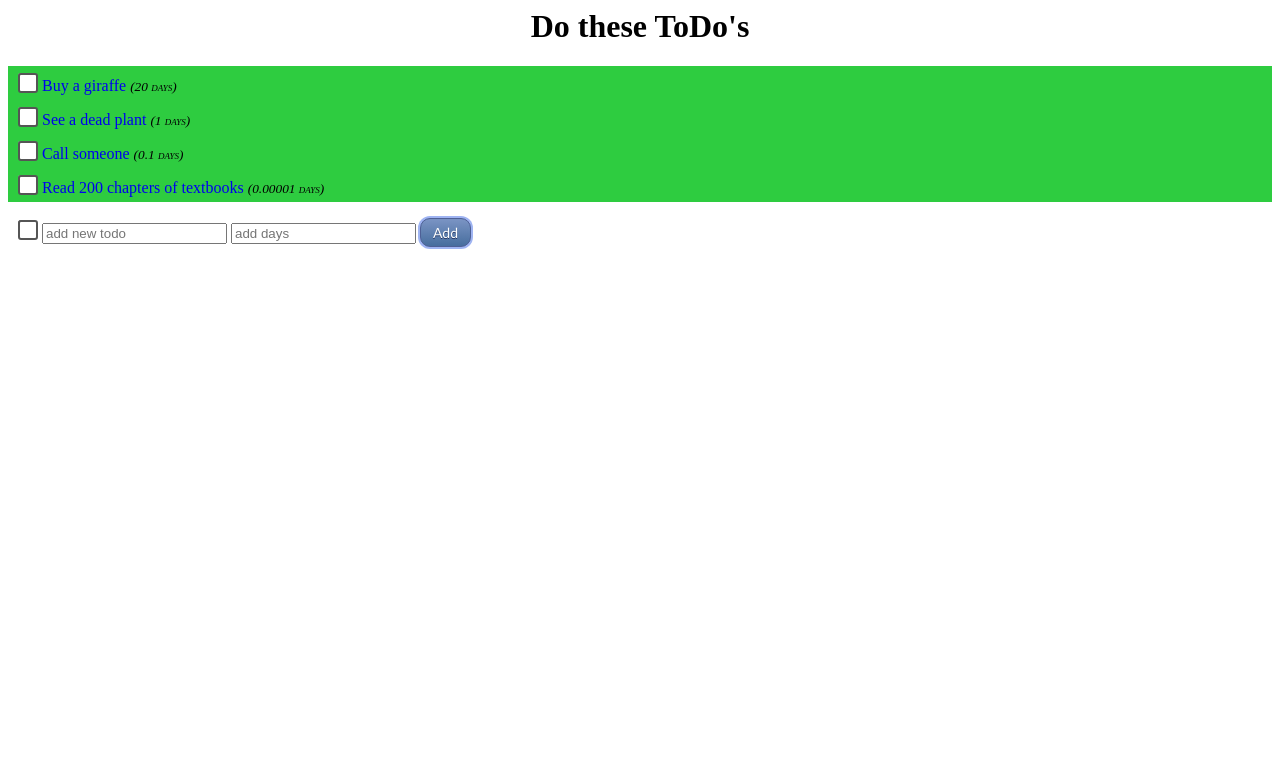
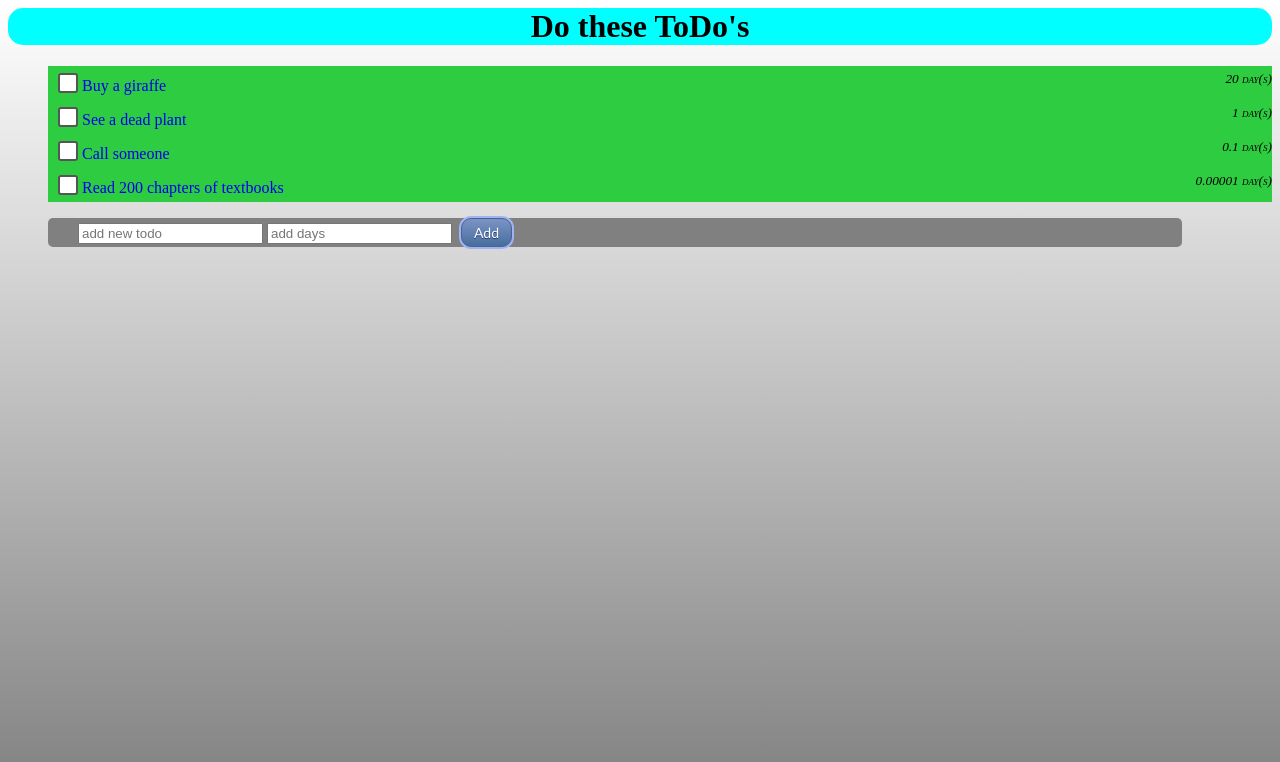
Before and after one commit to LightSlashM/ToDo_App_Front_End, a plain HTML site: page index.html in a window 1280 px wide. Drawn offline with nearby package versions, Linux system fonts and the light colour scheme.

Commit message:
made 'add todo' function and incorporated javascript as well as large improvements in css

```diff
--- a/index.css
+++ b/index.css
@@ -7,6 +7,7 @@ font-family: important;
         font-size: smaller;
         font-variant: small-caps;
         align-content: flex-end;
+        float: right;
 }
 .check {
     width: 10px;
@@ -18,7 +19,7 @@ font-family: important;
     position: relative;
 
 }
-.add-todo-btn {
+#add-todo-btn {
 	-moz-box-shadow: 0px 0px 0px 2px #9fb4f2;
 	-webkit-box-shadow: 0px 0px 0px 2px #9fb4f2;
 	box-shadow: 0px 0px 0px 2px #9fb4f2;
@@ -42,8 +43,9 @@ font-family: important;
 	padding:5px 12px;
 	text-decoration:none;
 	text-shadow:0px 1px 0px #283966;
+	margin-left: 5px;
 }
-.add-todo-btn:hover {
+#add-todo-btn:hover {
 	background:-webkit-gradient(linear, left top, left bottom, color-stop(0.05, #476e9e), color-stop(1, #7892c2));
 	background:-moz-linear-gradient(top, #476e9e 5%, #7892c2 100%);
 	background:-webkit-linear-gradient(top, #476e9e 5%, #7892c2 100%);
@@ -53,7 +55,7 @@ font-family: important;
 
 	background-color:#476e9e;
 }
-.add-todo-btn:active {
+#add-todo-btn:active {
 	position:relative;
 	top:1px;
 }
@@ -98,9 +100,19 @@ li{
     padding-bottom: 5px;
 }
 h1{
-    text-align: center
+    text-align: center;
+    background-color: cyan;
+    border-radius: 15px;
+
 
 }
-.completed-todo{
-    text-decoration: line-through;
+body {
+    background: linear-gradient(white,grey)
 }
+p{
+    padding-left: 30px;
+    background-color: grey;
+    margin-left: 40px;
+    border-radius: 5px;
+    margin-right: 90px
+}
--- a/index.html
+++ b/index.html
@@ -2,48 +2,47 @@
     <head>
         <title>Todo App</title>
         <link rel="stylesheet" href="index.css">
+        <script src="https://ajax.googleapis.com/ajax/libs/jquery/3.2.1/jquery.min.js"></script>
+        <script type="text/javascript" src="index.js"> </script>
+
     </head>
     <body>
+
         <h1 id="head">Do these ToDo's</h1>
-        <u1 style="list-style: none">
+        <ul style="list-style: none">
             <li id="e">
                 <input type="checkbox" class="check" id="1"><a href="show.html" style="text-decoration:none">
                     Buy a giraffe
                                 </a>
-                            <span class="day-est">(20 days)</span>
+                            <span class="day-est">20 day(s)</span>
                         </li>
             <li id="e">
                 <input type="checkbox" class="check"><a href="show.html" style="text-decoration:none">
                     See a dead plant
                                 </a>
-                             <span class="day-est">(1 days)</span>
+                             <span class="day-est">1 day(s)</span>
                          </li>
             <li id="e">
                 <input type="checkbox" class="check"><a href="show.html" style="text-decoration:none">
                     Call someone
                                 </a>
-                            <span class="day-est">(0.1 days)</span>
+                            <span class="day-est">0.1 day(s)</span>
                         </li>
             <li id="e">
                 <input type="checkbox" class="check"><a href="show.html" style="text-decoration:none">
                     Read 200 chapters of textbooks
                                 </a>
-                            <span class="day-est">(0.00001 days)</span>
+                            <span class="day-est">0.00001 day(s)</span>
                         </li>
-        </u1>
+        </ul>
         <p>
-            <input type="checkbox" class="check" id="1">
-                <input type="text" placeholder="add new todo" id="new-todo">
-            <input type="number" placeholder="add days">
-            <a href="#" class="add-todo-btn">Add</a>
+
+                <input type="text" placeholder="add new todo" id="new-todo-name">
+            <input type="number" placeholder="add days" id="new-todo-days">
+            <a href="#" id="add-todo-btn">Add</a>
         </p>
 
     </body>
 
-<script>
 
-    document.getElementById("e5").contentEditable = true;
-
-
-</script>
 </html>
--- a/index.js
+++ b/index.js
@@ -1,4 +1,33 @@
+console.log("Hello World");
+/*
 $(document.ready(function(){
     $("u1").on("click",input[type="checkbox"],function()
         {$(this).closest("li").toggleClass("completed-todo") })
 }))
+*/
+
+
+//$(document).ready(console.log("My life is a lie"));
+
+/*
+$(document).ready(function({
+    console.log("im ready");
+    $("#add-todo-btn").click(function(){
+     console.log("button functions are up to code")
+    })
+}
+)
+)
+*/
+$(document).ready(function(){
+    console.log("Im ready")
+    $("#add-todo-btn").click(function(){
+        console.log("Buttons are now functional")
+        var nameOfTodo =$("#new-todo-name").val();
+        var timeOfTodo =$("#new-todo-days").val();
+        console.log(nameOfTodo)
+        console.log(timeOfTodo)
+
+        $("ul").append("<li> <input type='checkbox' class='check'><a href='show.html' style='text-decoration:none'> "+nameOfTodo+" </a><span class='day-est'>"+timeOfTodo+" day(s)</span></li>")
+    })
+})
--- a/show.css
+++ b/show.css
@@ -3,7 +3,6 @@ input[type=checkbox] {
 	       cursor: pointer;
 	       margin: 10px 10px 1px 10px;
 	       top: -8px;
-
     }
     input[type=checkbox]:before {
          content: "";
@@ -30,8 +29,26 @@ input[type=checkbox] {
          left: 7px;
 }
 p {
-    background-color: yellow;
+    background-color: gray;
+    border-radius: 5px;
+    padding: 5;
 }
-  /*  padding: 10px;
-    border-radius: 10px;
-*/
+.btn{
+    background: linear-gradient(black, darkred);
+    color: white;
+    padding: 2px;
+    border-radius: 5px;
+}
+li{
+    background-color: #2ECC40;
+    padding-top: 8px;
+    padding-bottom: 8px;
+}
+h1{
+    text-align: center;
+    background-color: cyan;
+    border-radius: 15px;
+}
+body {
+    background: linear-gradient(white,grey)
+}
```
Also changed, not shown: show.html (+8 -5 lines).
